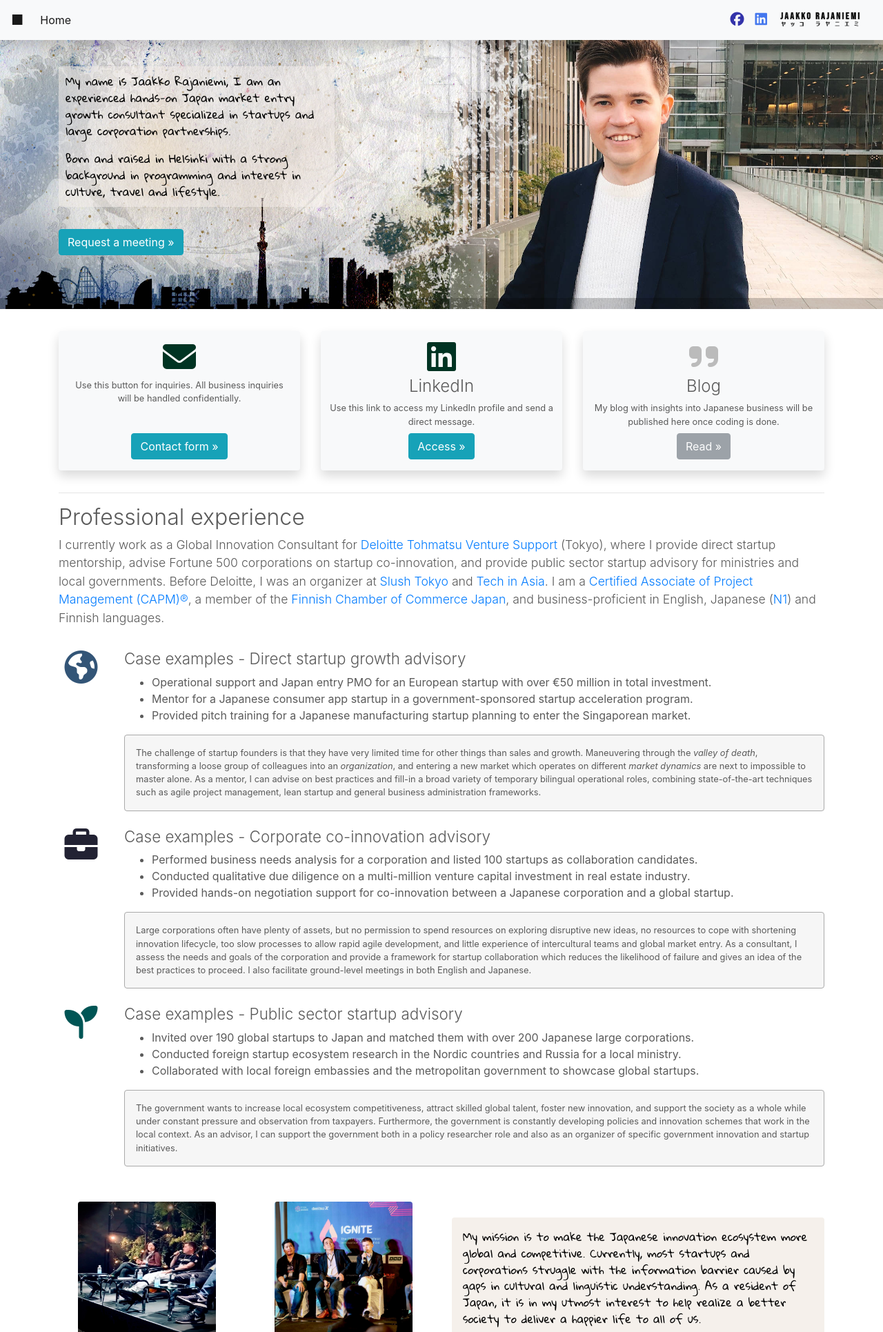
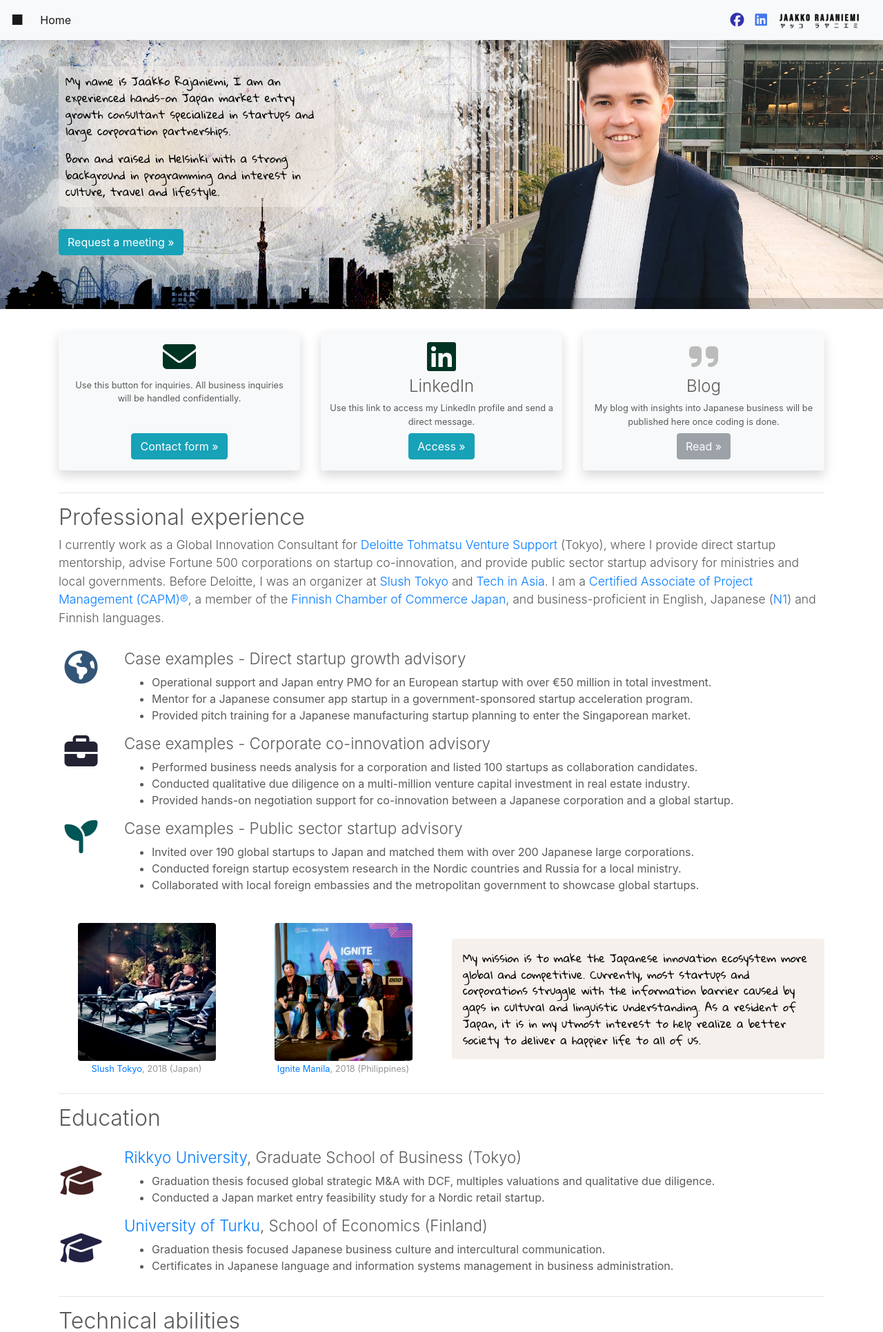
Before and after one commit to jaakkorajaniemi/shuriken, a Django app: template shuriken/apps/core/templates/core/index.html in a window 1280 px wide. Shown: the top 1931 px of the page at 69% size. Run offline with Django 3.2, Linux system fonts and the light colour scheme; the template is opened without the code that fills it, so the values that code supplies are empty; some libraries are stand-ins or nearby versions.

Commit message:
release prep 6

```diff
--- a/shuriken/apps/core/templates/core/index.html
+++ b/shuriken/apps/core/templates/core/index.html
@@ -74,15 +74,6 @@
                         <li>Mentor for a Japanese consumer app startup in a government-sponsored startup acceleration program.</li>
                         <li>Provided pitch training for a Japanese manufacturing startup planning to enter the Singaporean market.</li>
                     </ul>
-                    <div class="rounded mb-4 p-3" style="background-color: #f6f6f6; border: 1px solid #aaa">
-                        <p class="p-0 m-0" style="font-size: 0.8rem;">
-                            The challenge of startup founders is that they have very limited time for other things than sales and growth.
-                            Maneuvering through the <i>valley of death</i>, transforming a loose group of colleagues into an <i>organization</i>,
-                            and entering a new market which operates on different <i>market dynamics</i> are next to impossible to master alone. As a mentor,
-                            I can advise on best practices and fill-in a broad variety of temporary bilingual operational roles, combining state-of-the-art
-                            techniques such as agile project management, lean startup and general business administration frameworks.
-                        </p>
-                    </div>
                 </div>
             </div>
             <div class="row">
@@ -96,16 +87,6 @@
                         <li>Conducted qualitative due diligence on a multi-million venture capital investment in real estate industry.</li>
                         <li>Provided hands-on negotiation support for co-innovation between a Japanese corporation and a global startup.</li>
                     </ul>
-                    <div class="rounded mb-4 p-3" style="background-color: #f6f6f6; border: 1px solid #aaa">
-                        <p class="p-0 m-0" style="font-size: 0.8rem;">
-                            Large corporations often have plenty of assets, but no permission to spend resources on exploring
-                            disruptive new ideas, no resources to cope with shortening innovation lifecycle, too slow processes to
-                            allow rapid agile development, and little experience of intercultural teams and global market entry. As
-                            a consultant, I assess the needs and goals of the corporation and provide a framework for startup
-                            collaboration which reduces the likelihood of failure and gives an idea of the best practices to proceed.
-                            I also facilitate ground-level meetings in both English and Japanese.
-                        </p>
-                    </div>
                 </div>
             </div>
             <div class="row">
@@ -119,15 +100,6 @@
                         <li>Conducted foreign startup ecosystem research in the Nordic countries and Russia for a local ministry.</li>
                         <li>Collaborated with local foreign embassies and the metropolitan government to showcase global startups.</li>
                     </ul>
-                    <div class="rounded mb-4 p-3" style="background-color: #f6f6f6; border: 1px solid #aaa">
-                        <p class="p-0 m-0" style="font-size: 0.8rem;">
-                            The government wants to increase local ecosystem competitiveness, attract skilled global talent, foster
-                            new innovation, and support the society as a whole while under constant pressure and observation from taxpayers.
-                            Furthermore, the government is constantly developing policies and innovation schemes that work in the local context.
-                            As an advisor, I can support the government both in a policy researcher role and also as an organizer of
-                            specific government innovation and startup initiatives.
-                        </p>
-                    </div>
                 </div>
             </div>
             <hr class="sh-divider-blank">
@@ -168,7 +140,7 @@
                     <i class="fa fa-graduation-cap fa-3x pb-2" style="color: #422"></i>
                 </div>
                 <div class="col-lg my-auto">
-                    <h3><a href="https://rikkyo-mib.jp/" target="_blank" rel="noopener">Rikkyo University, Graduate School of Business</a> (Tokyo)</h3>
+                    <h3><a href="https://rikkyo-mib.jp/" target="_blank" rel="noopener">Rikkyo University</a>, Graduate School of Business (Tokyo)</h3>
                     <ul>
                         <li>Graduation thesis focused global strategic M&A with DCF, multiples valuations and qualitative due diligence.</li>
                         <li>Conducted a Japan market entry feasibility study for a Nordic retail startup.</li>
@@ -180,7 +152,7 @@
                     <i class="fa fa-graduation-cap fa-3x pb-2" style="color: #224"></i>
                 </div>
                 <div class="col-lg my-auto">
-                    <h3><a href="https://www.utu.fi/en/university/turku-school-of-economics" target="_blank" rel="noopener">University of Turku, School of Economics</a> (Finland)</h3>
+                    <h3><a href="https://www.utu.fi/en/university/turku-school-of-economics" target="_blank" rel="noopener">University of Turku</a>, School of Economics (Finland)</h3>
                     <ul>
                         <li>Graduation thesis focused Japanese business culture and intercultural communication.</li>
                         <li>Certificates in Japanese language and information systems management in business administration.</li>
--- a/static/css/shuriken.css
+++ b/static/css/shuriken.css
@@ -171,7 +171,7 @@
 
   width: 268px;
   object-fit: cover;
-  object-position: 60% 0px;
+  object-position: 65% 0px;
 }
 
 #sh-section-header .inner .item .bar {
@@ -228,15 +228,22 @@
   line-height: 1rem;
 }
 
+@media only screen and (min-width: 768px) {
+
+  #sh-nav-mobile {
+    visibility: hidden;
+    display: none;
+  }
+
+}
+
 /* Mobile-specific layout and style exceptions */
 /* All Mobile Sizes (devices and browser) */
 @media only screen and (max-width: 767px) {
 
-  .cropped1 {
-    width: 200px; /* width of container */
-    height: 200px; /* height of container */
-    object-fit: cover;
-    border: 5px solid black;
+  #sh-nav-full {
+    display: none;
+    visibility: hidden;
   }
 
   .sh-warpbox {
--- a/templates/base.html
+++ b/templates/base.html
@@ -30,11 +30,58 @@
   <!-- Core css settings will determine font using body language code -->
   <body lang="{{ request.LANGUAGE_CODE }}">
     <header>
-        <nav class="navbar shadow navbar-expand-md navbar-light fixed-top bg-light">
-            <a class="navbar-brand" href="#">■</a>
+        <nav class="navbar shadow navbar-expand-md navbar-light fixed-top bg-light" id="sh-nav-full">
+          <!-- Visual element -->
+          <a class="navbar-brand" href="#">
+            ■
+          </a>
+
+          <!-- Links -->
+          <ul class="navbar-nav mr-auto">
+              <li class="nav-item active">
+                <a class="nav-link" href="/">{% trans 'Home' %}</a>
+              </li>
+              {% if SHURIKEN_DEV_FEATURES %}
+              <li class="nav-item">
+                  <a class="nav-link" href="/book">{% trans 'Book' %}</a>
+              </li>
+              <li class="nav-item">
+                  <a class="nav-link" href="/resources">{% trans 'Resources' %}</a>
+              </li>
+              <li class="nav-item">
+                  <a class="nav-link" href="/blog">{% trans 'Blog' %}</a>
+              </li>
+              {% endif %}
+          </ul>
+
+          <!-- Logo and social media -->
+          <a class="navbar-brand" href="https://www.facebook.com/jaakkor" target="_blank">
+            <i class="fa fa-facebook-official" style="color: #33a"></i>
+          </a>
+          <a class="navbar-brand" href="https://www.linkedin.com/in/jaakko-rajaniemi-a7a72654/" target="_blank">
+            <i class="fa fa-linkedin-square" style="color: #47e"></i>
+          </a>
+          <a class="navbar-brand" href="#"><img src="{% static 'img/nav-logo.png' %}" width="120" height="30" class="img-responsive" alt="{% trans 'Site logo' %}"></a></img>
+        </nav>
+
+        <nav class="navbar shadow navbar-expand-md navbar-light fixed-top bg-light" id="sh-nav-mobile">
+          <!-- Logo and social media -->
+          <a class="navbar-brand" href="#">
+            <img src="{% static 'img/nav-logo.png' %}" width="120" height="30" class="img-responsive" alt="{% trans 'Site logo' %}"></a>
+          </a>
+          <a class="navbar-brand" href="https://www.facebook.com/jaakkor" target="_blank">
+            <i class="fa fa-facebook-official" style="color: #33a"></i>
+          </a>
+          <a class="navbar-brand mr-auto" href="https://www.linkedin.com/in/jaakko-rajaniemi-a7a72654/" target="_blank">
+            <i class="fa fa-linkedin-square" style="color: #47e"></i>
+          </a>
+
+          <!-- Collapsible button -->
           <button class="navbar-toggler" type="button" data-toggle="collapse" data-target="#navbarCollapse" aria-controls="navbarCollapse" aria-expanded="false" aria-label="Toggle navigation">
               <span class="navbar-toggler-icon"></span>
           </button>
+
+          <!-- Collapsible links -->
           <div class="collapse navbar-collapse" id="navbarCollapse">
             <ul class="navbar-nav mr-auto">
               <li class="nav-item active">
@@ -50,27 +97,7 @@
               <li class="nav-item">
                   <a class="nav-link" href="/blog">{% trans 'Blog' %}</a>
               </li>
-                    <li class="nav-item disabled">
-                        <a class="nav-link disabled" href="#">|</a>
-                    </li>
-                    <li class="nav-item">
-                        <a class="nav-link" href="/en">English</a>
-                    </li>
-                    <li class="nav-item">
-                        <a class="nav-link" href="/ja">日本語</a>
-                    </li>
               {% endif %}
-                </ul>
-                <ul class="navbar-nav">
-                    <li class="nav-item navbar-brand">
-                      <a href="https://www.facebook.com/jaakkor" target="_blank"><i class="fa fa-facebook-official" style="color: #33a"></i></a>
-                    </li>
-                    <li class="nav-item navbar-brand">
-                      <a href="https://www.linkedin.com/in/jaakko-rajaniemi-a7a72654/" target="_blank"><i class="fa fa-linkedin-square" style="color: #47e"></i></a>
-                    </li>
-                    <li class="nav-item navbar-brand">
-                        {% block LOGO_IMG %}<img src="{% static 'img/nav-logo.png' %}" width="120" height="30" class="img-responsive" alt="{% trans 'Site logo' %}">{% endblock %}
-                    </li>
             </ul>
           </div>
         </nav>
```
Also changed, not shown: shuriken/settings/prod.py (+17 -7 lines), static/img/nav-logo.png. Lines whose indentation alone changed are shown as unchanged.
